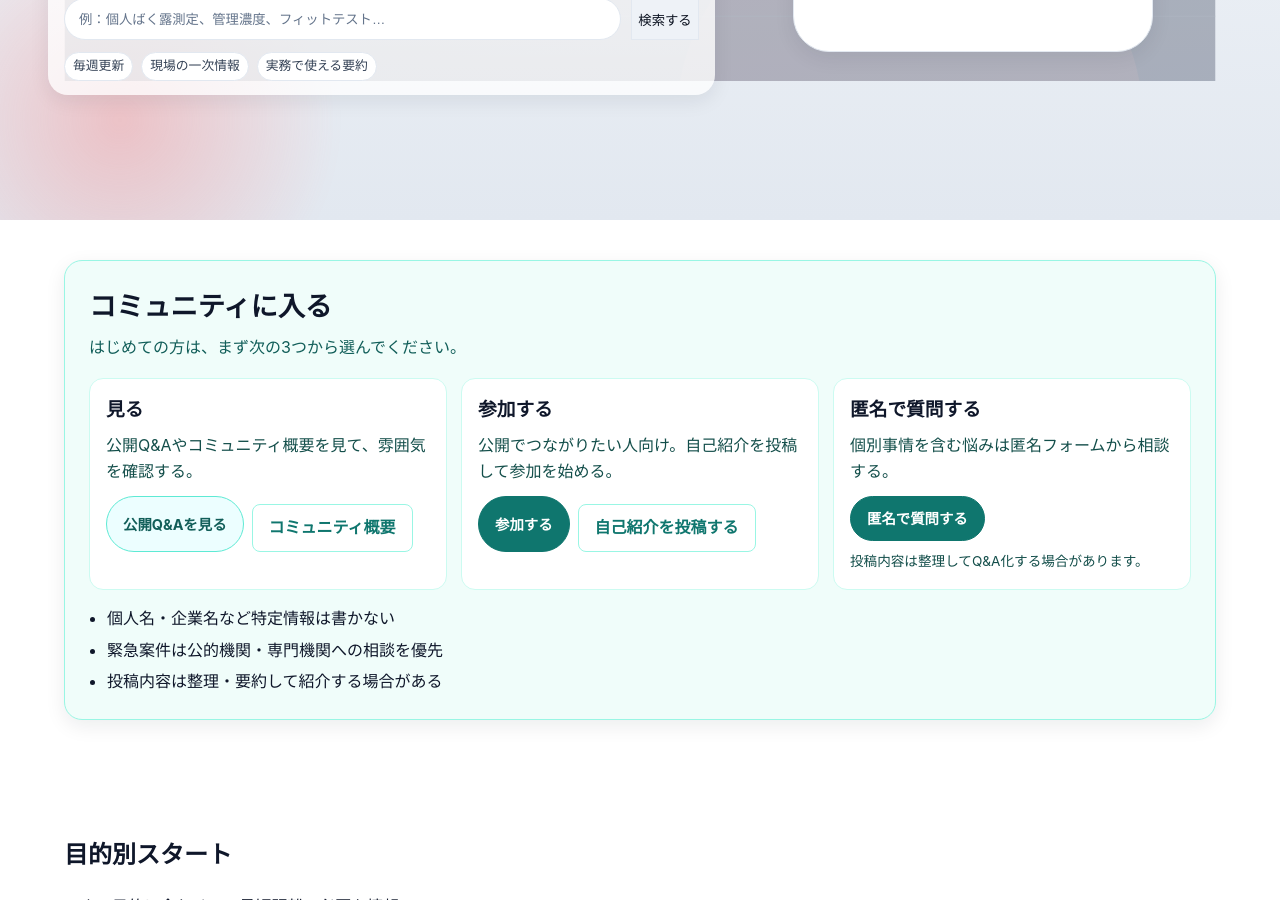
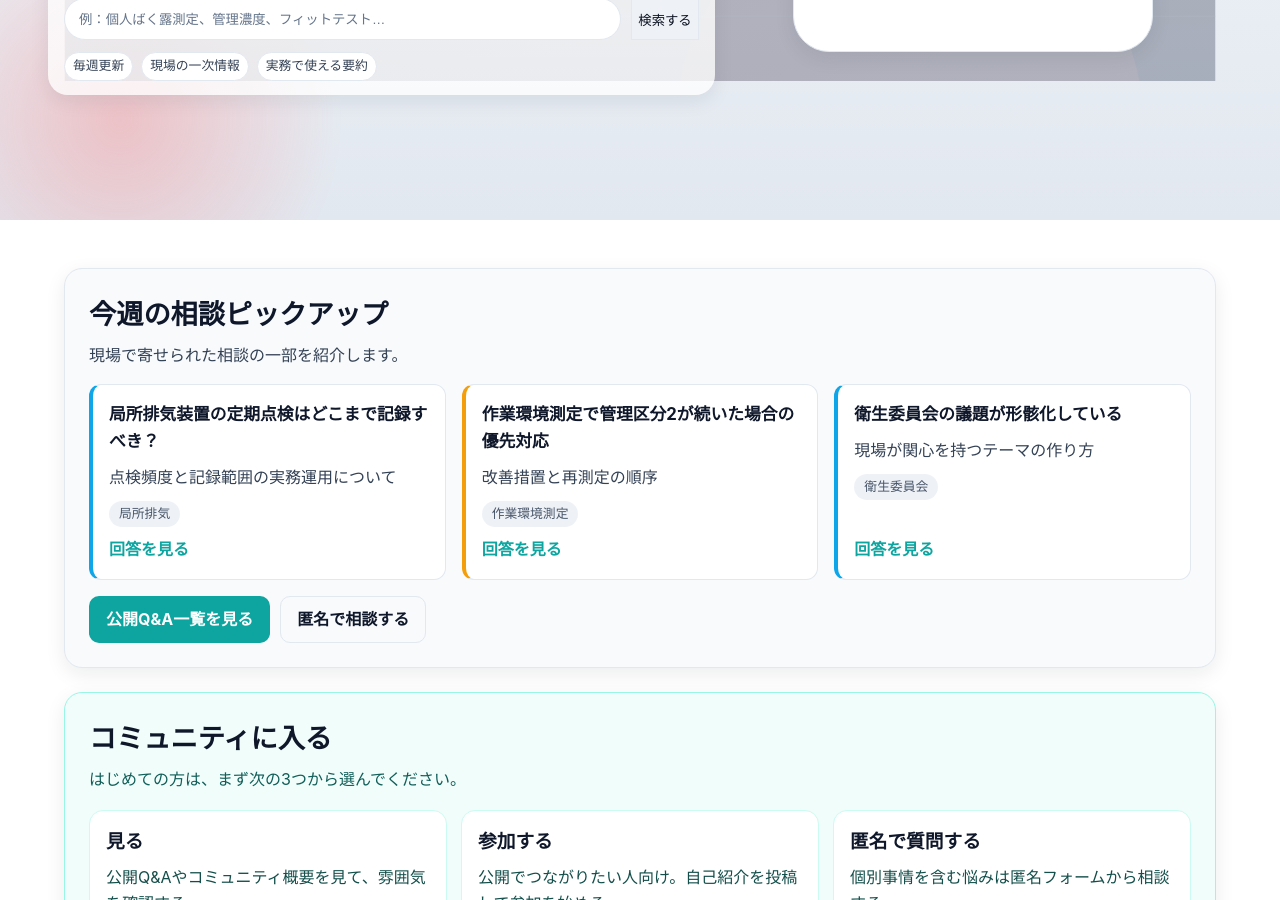
Before and after one commit to rodoeisei-lab/rodoeisei-lab, a Jekyll site: the page built from index.md, in a window 1280 px wide and 900 px high, scrolled down 636 px. Built offline with Jekyll 4.4.1, drawn with Linux system fonts in a browser that asks for light colours.

Commit message:
Add weekly featured questions section on homepage

```diff
--- /dev/null
+++ b/_data/questions.yml
@@ -0,0 +1,17 @@
+- title: 局所排気装置の定期点検はどこまで記録すべき？
+  summary: 点検頻度と記録範囲の実務運用について
+  tag: 局所排気
+  status: answered
+  url: /qa/kyokuhai-check/
+
+- title: 作業環境測定で管理区分2が続いた場合の優先対応
+  summary: 改善措置と再測定の順序
+  tag: 作業環境測定
+  status: open
+  url: /qa/control-class-2/
+
+- title: 衛生委員会の議題が形骸化している
+  summary: 現場が関心を持つテーマの作り方
+  tag: 衛生委員会
+  status: answered
+  url: /qa/eisei-iinkai/
--- a/_layouts/home.html
+++ b/_layouts/home.html
@@ -70,6 +70,29 @@ layout: base
           </div>
         </div>
       </div>
+    </div>
+  </div>
+</section>
+
+<section class="weekly-questions" aria-label="今週の相談ピックアップ">
+  <div class="container">
+    <h2>今週の相談ピックアップ</h2>
+    <p class="weekly-questions-lead">現場で寄せられた相談の一部を紹介します。</p>
+
+    <div class="question-grid">
+      {% for q in site.data.questions limit:3 %}
+      <article class="question-card status-{{ q.status }}">
+        <h3>{{ q.title }}</h3>
+        <p>{{ q.summary }}</p>
+        <span class="tag">{{ q.tag }}</span>
+        <a href="{{ q.url | relative_url }}" class="btn-read">回答を見る</a>
+      </article>
+      {% endfor %}
+    </div>
+
+    <div class="qa-actions">
+      <a href="{{ '/qa/' | relative_url }}" class="btn-primary">公開Q&A一覧を見る</a>
+      <a href="{{ '/qa/ask/' | relative_url }}" class="btn-secondary">匿名で相談する</a>
     </div>
   </div>
 </section>
--- a/assets/css/main.css
+++ b/assets/css/main.css
@@ -1521,6 +1521,93 @@ section { margin: var(--space-5) 0; }
 }
 
 
+.weekly-questions {
+  margin: 24px 0 32px;
+}
+
+.weekly-questions .container {
+  background: var(--surface);
+  border: 1px solid var(--border);
+  border-radius: 18px;
+  padding: 24px;
+  box-shadow: var(--surface-shadow);
+}
+
+.weekly-questions h2 {
+  margin: 0 0 6px;
+  font-size: 1.7rem;
+}
+
+.weekly-questions-lead {
+  margin: 0 0 16px;
+  color: var(--text-soft);
+}
+
+.question-grid {
+  display: grid;
+  grid-template-columns: repeat(auto-fit, minmax(260px, 1fr));
+  gap: 16px;
+}
+
+.question-card {
+  background: var(--panel);
+  border: 1px solid var(--border);
+  border-radius: 12px;
+  padding: 16px;
+  display: flex;
+  flex-direction: column;
+  gap: 10px;
+}
+
+.question-card.status-open {
+  border-left: 4px solid #f59e0b;
+}
+
+.question-card.status-answered {
+  border-left: 4px solid #0ea5e9;
+}
+
+.question-card h3 {
+  margin: 0;
+  font-size: 1.05rem;
+}
+
+.question-card p {
+  margin: 0;
+  color: var(--text-soft);
+}
+
+.weekly-questions .tag {
+  display: inline-flex;
+  width: fit-content;
+  font-size: 0.8rem;
+  color: var(--muted);
+  background: var(--panel-strong);
+  border-radius: 999px;
+  padding: 3px 10px;
+}
+
+.btn-read {
+  margin-top: auto;
+  display: inline-flex;
+  width: fit-content;
+  color: var(--link);
+  font-weight: 700;
+  text-decoration: none;
+}
+
+.btn-read:hover {
+  color: var(--link-hover);
+}
+
+.qa-actions {
+  margin-top: 16px;
+  display: flex;
+  flex-wrap: wrap;
+  gap: 10px;
+}
+
+
 .participation-hub {
   margin: -8px 0 32px;
 }
@@ -1684,6 +1771,10 @@ main#main .section .container a:not(.btn-step):not(.btn-step-primary):not(.btn-a
 }
 
 @media (max-width: 768px) {
+  .weekly-questions .container {
+    padding: 18px;
+  }
+
   .participation-hub-grid {
     grid-template-columns: 1fr;
   }
```
